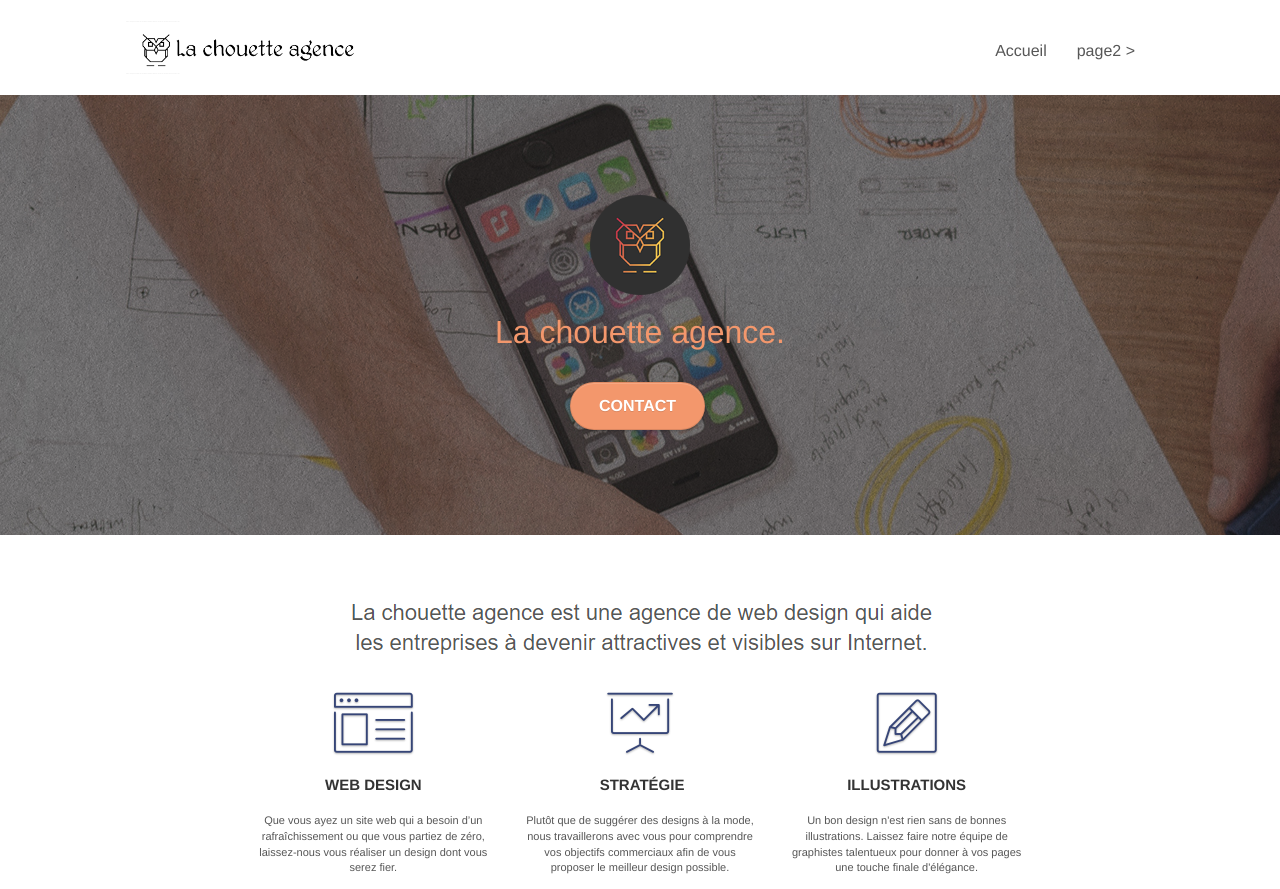
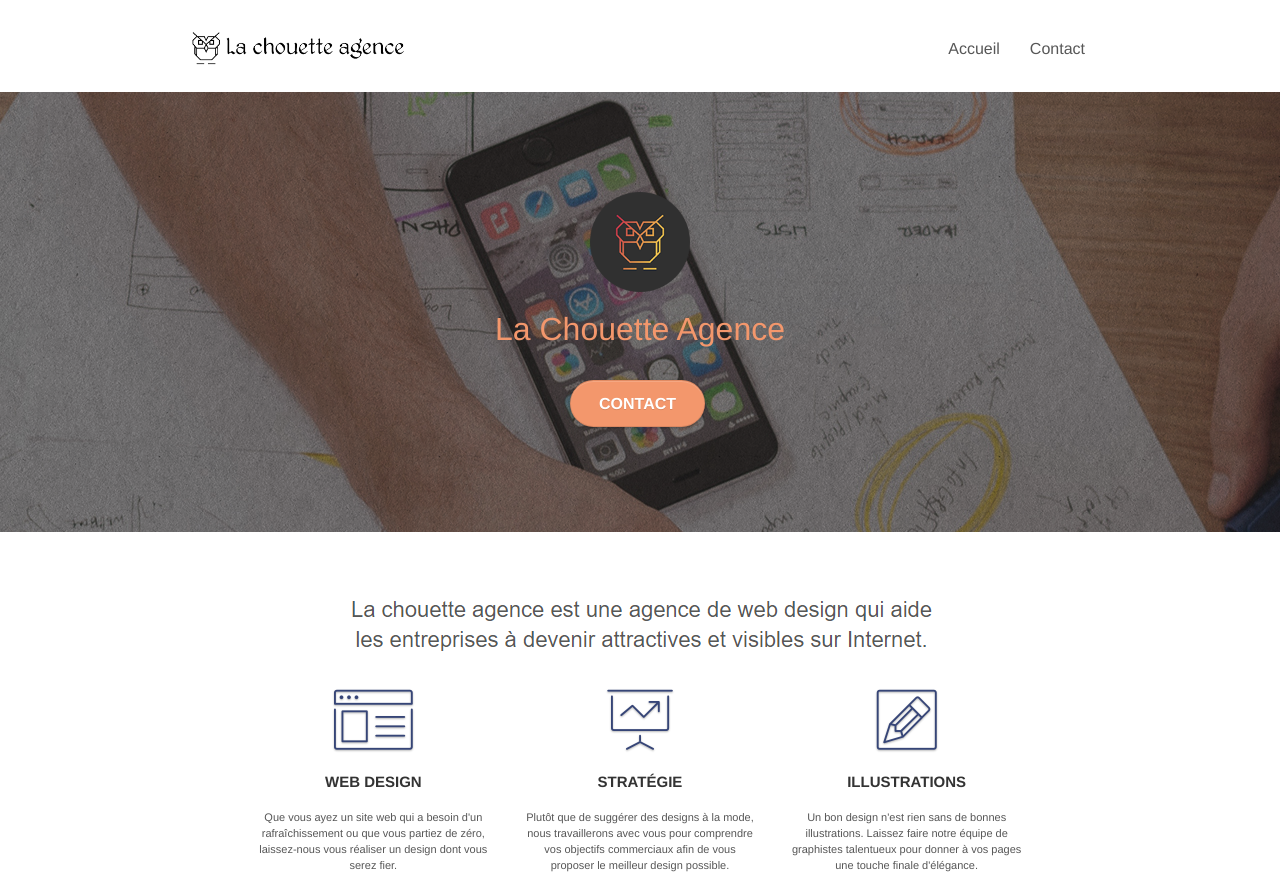
Before and after one commit to KylCooper/KilianRobert_4_04-12-2021, a plain HTML site: page index.html in a window 1280 px wide. Shown: the top 889 px of the page. Drawn offline with Linux system fonts and the light colour scheme.

Commit message:
Add files via upload

```diff
--- a/index.html
+++ b/index.html
@@ -5,6 +5,7 @@
     <meta name="keywords" content="agence web, site design, agence web Lyon , design site web , refonte site internet, refonte site web ,site de design, agence web design">
     <meta name="description" content="">
     <meta name="viewport" content="width=device-width, initial-scale=1.0, viewport-fit=cover">
+	<title>La Chouette Agence</title>
     <link rel="shortcut icon" type="image/png" href="favicon.jpg">
 
 	<link rel="stylesheet" type="text/css" href="./css/bootstrap.css">
@@ -12,18 +13,18 @@
 	<link rel="stylesheet" type="text/css" href="./css/font-awesome.css">
 	<link rel="stylesheet" type="text/css" href="./css/et-line.css">
 
-
 	<script src="./js/jquery-2.1.0.js"></script>
 	<script src="./js/bootstrap.js"></script>
 	<script src="./js/blocs.js"></script>
 	<script src="./js/jquery.touchSwipe.js" defer></script>
 	<script src="./js/gmaps.js"></script>
 
-    <title>.</title>
 
 
 <!-- Analytics -->
+
  <!-- Global site tag (gtag.js) - Google Analytics -->
+
 <script async src="https://www.googletagmanager.com/gtag/js?id=G-9LQK04ZT7D"></script>
 <script>
   window.dataLayer = window.dataLayer || [];
@@ -32,6 +33,7 @@
 
   gtag('config', 'G-9LQK04ZT7D');
 </script>
+
 <!-- Analytics END -->
 
 </head>
@@ -45,11 +47,11 @@
 
 		<nav class="navbar row">
 			<div class="navbar-header">
-				<div class="keywords" style="color:#cccccc;font-size:1px;">Agence web à paris, stratégie web, web design, illustrations, design de site web, site web, web, internet, site internet, site</div>
-				<a class="navbar-brand" href="index.html"><img src="img/la-chouette-agence.png" alt="paris web design logo agence web meilleure agence" height="40" /></a>
-				<div class="keywords" style="color:#cccccc;font-size:1px;">Agence web à paris, stratégie web, web design, illustrations, design de site web, site web, web, internet, site internet, site</div>
+				<a class="navbar-brand" href="index.html">
+					<img src="img/la-chouette-agence.png" alt="Logo-de-la-chouette-agence" height="40"/>
+				</a>
 				<button id="nav-toggle" type="button" class="ui-navbar-toggle navbar-toggle" data-toggle="collapse" data-target=".navbar-1">
-					<span class="sr-only">Toggle navigation</span><span class="icon-bar"></span><span class="icon-bar"></span><span class="icon-bar"></span>
+					<span class="sr-only">Toggle navigation</span>
 				</button>
 			</div>
 			<div class="collapse navbar-collapse navbar-1 special-dropdown-nav">
@@ -58,9 +60,7 @@
 						<a href="index.html">Accueil</a>
 					</li>
 					<li>
-					</li>
-					<li>
-						<a href="page2.html">page2 &gt;</a>
+						<a href="page2.html">Contact </a>
 					</li>
 				</ul>
 			</div>
@@ -74,10 +74,8 @@
 	<div class="container bloc-lg">
 		<div class="row tight-width-whitespace">
 			<div class="col-sm-12">
-				<img src="img/logo.png" class="center-block image-resize-mode" width="100" alt="La chouette agence, agence web paris, création logo paris" />
-				<h1 class="text-center hero-bloc-text tc-white ">
-					La chouette agence.
-				</h1>
+				<img src="img/logo.png" class="center-block image-resize-mode" width="100" alt="Logo-de-la-chouette-agence"/>
+				<h1 class="text-center hero-bloc-text tc-white ">La Chouette Agence</h1>
 				<div class="text-center">
 					<a href="page2.html" class="btn btn-lg btn-clean btn-rd cta-hero btn-atomic-tangerine" id="cta-hero">Contact</a>
 				</div>
@@ -92,7 +90,7 @@
 	<div class="container bloc-md">
 		<div class="row">
 			<div class="col-sm-12 text-center">
-				<img alt="agence web, agence web paris, web design paris, stratégie web" src="img/title.png" />
+				<img src="img/title.png" alt="Titre-service" />
 			</div>
 		</div>
 		<div class="row voffset-lg med-width-whitespace">
@@ -104,7 +102,7 @@
 					Web design
 				</h3>
 				<p class="text-center ">
-					Que vous ayez un site web qui a besoin d&rsquo;un rafraîchissement ou que vous partiez de zéro, laissez-nous vous réaliser un design dont vous serez fier.
+					Que vous ayez un site web qui a besoin d'un rafraîchissement ou que vous partiez de zéro, laissez-nous vous réaliser un design dont vous serez fier.
 				</p>
 			</div>
 			<div class="col-sm-4">
@@ -112,7 +110,7 @@
 					<span class="et-icon-presentation sm-shadow icon-dark-slate-blue icons icon-lg"></span>
 				</div>
 				<h3 class="mg-md text-center">
-					&nbsp;Stratégie
+					Stratégie
 				</h3>
 				<p class="text-center ">
 					Plutôt que de suggérer des designs à la mode, nous travaillerons avec vous pour comprendre vos objectifs commerciaux afin de vous proposer le meilleur design possible.<br>
@@ -132,7 +130,7 @@
 		</div>
 		<div class="row voffset-lg voffset">
 			<div class="col-xs-12 col-md-8 col-md-offset-2 text-center">
-				<img alt="agence web, agence web paris, web design paris, stratégie web" src="img/citation.png" />
+				<img src="img/citation.png" alt="Citation-du-PDG-A-vos-Fourchettes" />
 
 			</div>
 		</div>
@@ -162,7 +160,7 @@
 	<div class="container bloc-lg">
 		<div class="row">
 			<div class="col-sm-12 text-center">
-				<img alt="agence web, agence web paris, web design paris, stratégie web" src="img/title2.png" />
+				<img src="img/title2.png" alt="Titre-du-portfolio" />
 			</div>
 		</div>
 		<div class="row tight-width-whitespace portfolio-row">
--- a/style.css
+++ b/style.css
@@ -11,11 +11,6 @@ a,
 button {
     transition: all .3s ease-in-out;
     outline: none!important;
-}
-
-a:hover {
-    text-decoration: none;
-    cursor: pointer;
 }
 
 #page-loading-blocs-notifaction {
@@ -37,11 +32,6 @@ a:hover {
     -o-background-size: cover;
     background-size: cover;
     position: relative;
-}
-
-.bloc .container {
-    padding-left: 0;
-    padding-right: 0;
 }
 
 .bloc-lg {
@@ -361,6 +351,12 @@ a:hover {
     position: relative;
     z-index: 2;
 }
+
+
+
+
+
+
 
 @media (min-width: 768px) {
     .site-navigation {
```
Also changed, not shown: css/et-line.css (line endings or trailing spaces).
